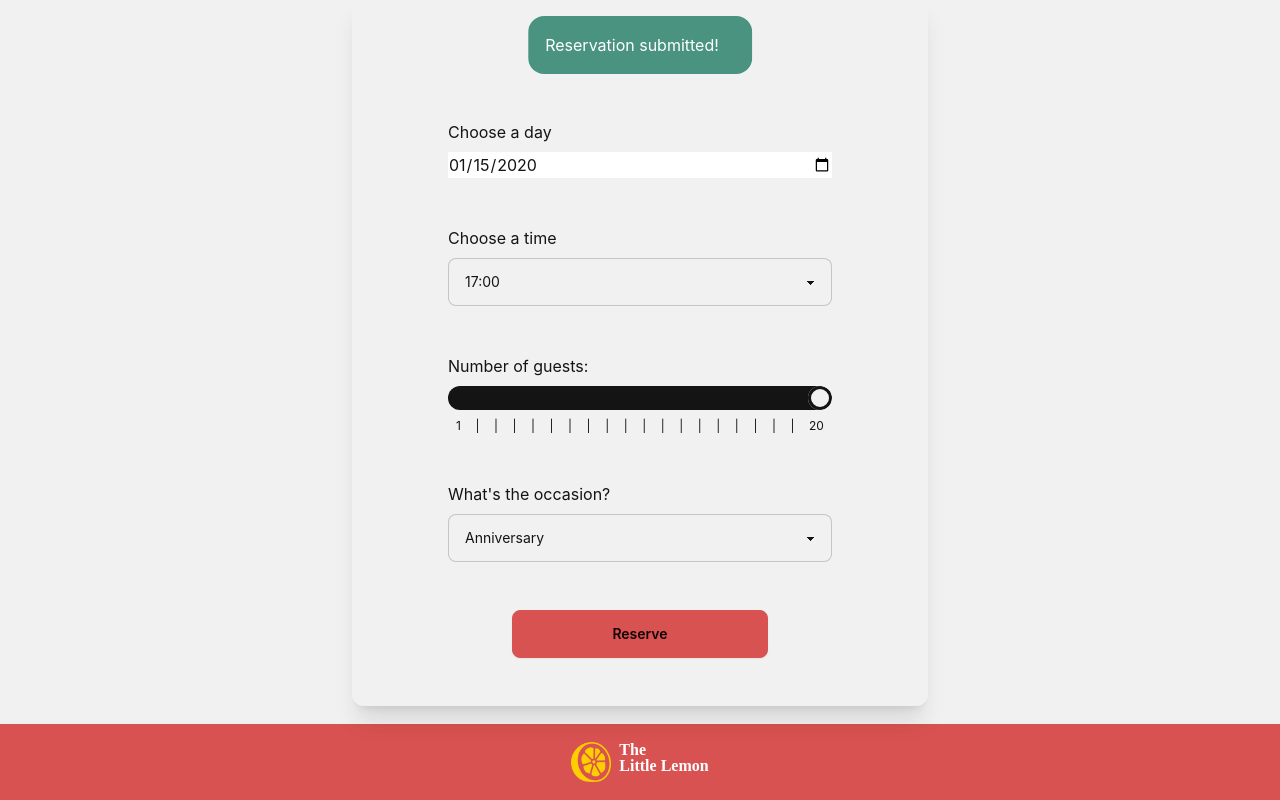
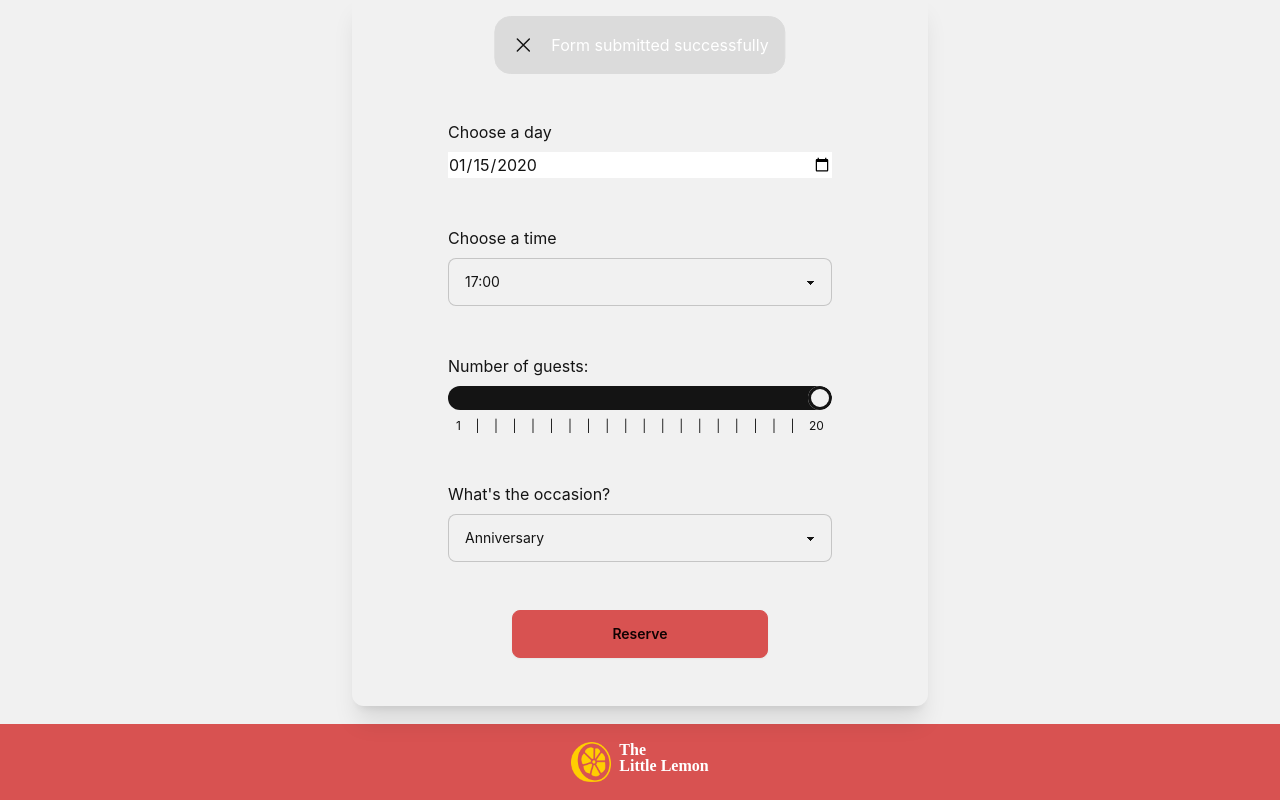
Before and after one commit to DanielCW7/restaurant-site, a React (Create React App) app: page / in a window 1280 px wide. Both pictures are taken after typing "2020-01-15" into the empty fields and a click on the input "Reserve". Shown: the part 1109-1909 px from the top of the page. Built offline with nearby package versions, Linux system fonts and the light colour scheme.

Commit message:
UPDATE(toast): add form submission toast notification

```diff
--- a/src/components/form.js
+++ b/src/components/form.js
@@ -1,5 +1,6 @@
 import { useState, useEffect, useRef } from "react";
 import { UserContext } from "../App";
+import Toast from "./toast";
 // booking form
 const Form = () => {
 
@@ -29,7 +30,11 @@ const Form = () => {
     };
     const submitAPI = function(e) {
         e.preventDefault()
-        return true;
+
+        setToast({ message: 'Form submitted successfully', type: 'success'})
+        setTimeout(() => {
+            setToast({ message: '', type: ''})
+        }, 5000)
     };
 
     const initialValues = {
@@ -46,6 +51,7 @@ const Form = () => {
 
     const [isAvailable, setAvailable] = useState([])
     const [isDetails, setDetails] = useState(initialValues);
+    const [isToast, setToast] = useState({ message: '', type: ''})
 
 
 
@@ -55,26 +61,11 @@ const Form = () => {
         console.log(isDetails)
     }
 
-    const handleSubmit = (e) => {
-        e.preventDefault()
-        console.table(isDetails)
-    }
-
-
-
-// setData(...initialValues, [param.target.name]: param.target.value)
     return (
 
         <div className="bg-base-100">
+            <Toast message={isToast.message} type={isToast.type} onclose={() => setToast({message: '', type: ''})} />
 
-                {
-
-                }
-                <div className="toast toast-center toast-top">
-                    <div className="alert alert-success">
-                        <span className="text-white"> Reservation submitted! </span>
-                    </div>
-                </div>
 
             <div className="container max-w-6xl h-auto m-auto justify-center flex flex-col md:flex-row gap-12 ">
                 <form onSubmit={submitAPI} className="flex flex-col max-w-xl w-full gap-12 p-12 rounded-xl shadow-xl">
--- /dev/null
+++ b/src/components/toast.js
@@ -0,0 +1,21 @@
+import { useState } from "react"
+
+const Toast = ({message, type, onclose}) => {
+
+    if(!message) return null
+
+    return (
+        <div className='toast toast-center toast-top'>
+            <div className={`alert alert-${type}`}>
+                <span className="" onClick={onclose}>
+                    <svg xmlns="http://www.w3.org/2000/svg" fill="none" viewBox="0 0 24 24" strokeWidth={1.5} stroke="currentColor" className="size-6">
+                        <path strokeLinecap="round" strokeLinejoin="round" d="M6 18 18 6M6 6l12 12" />
+                    </svg>
+                </span>
+                <span className="text-white"> {message} </span>
+            </div>
+        </div>
+    )
+}
+
+export default Toast
```
